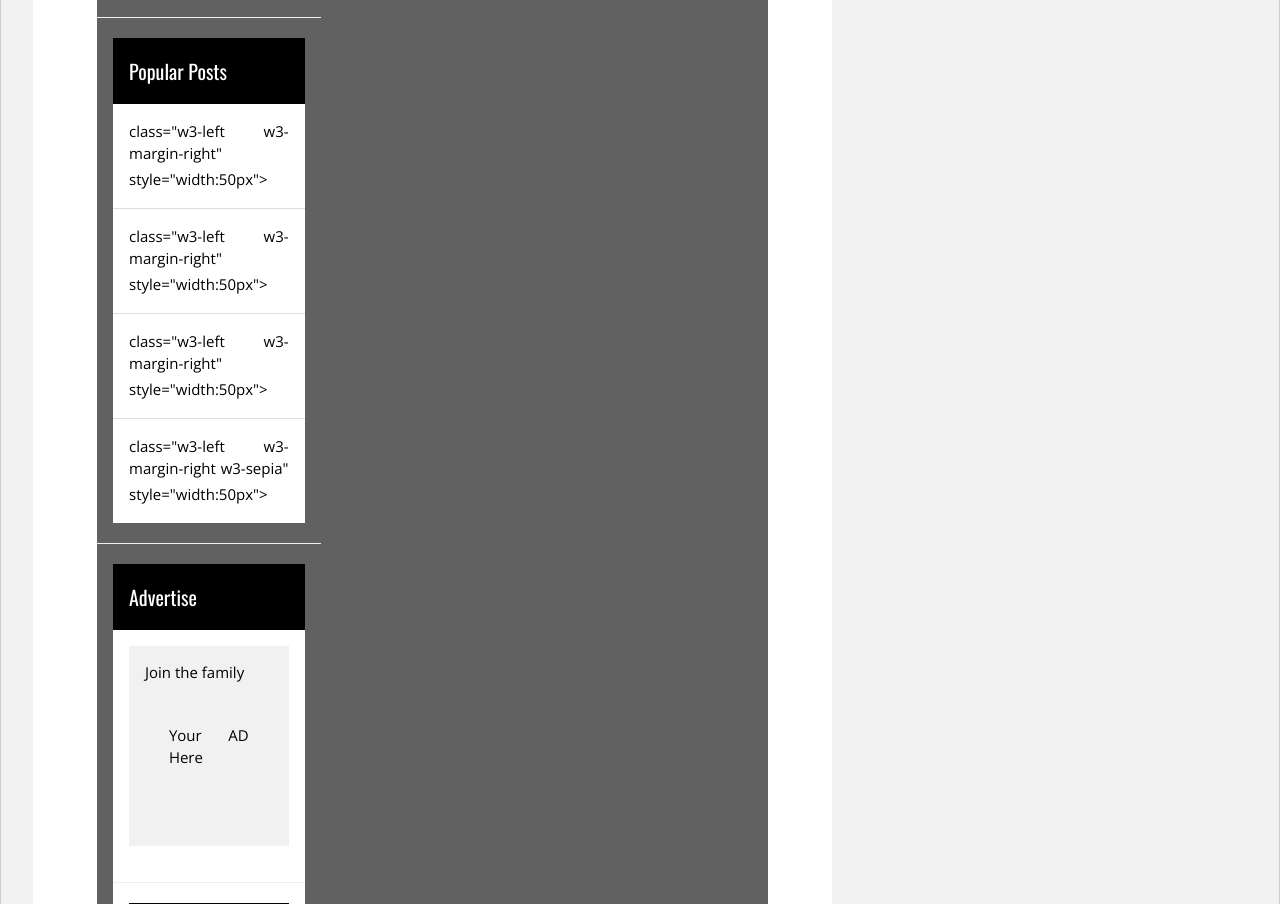
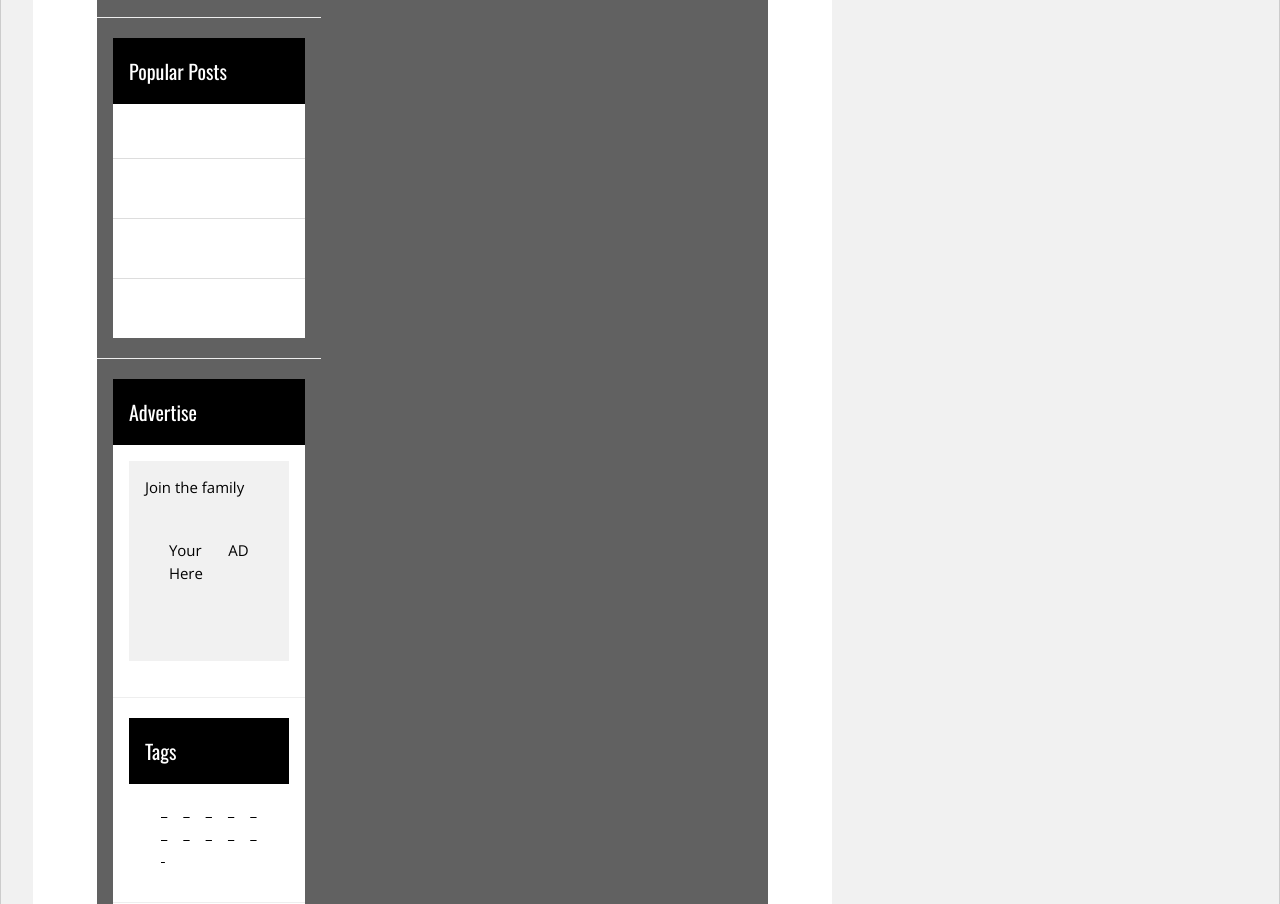
Before and after one commit to carloshernandezc/carloshernandezc.github.io, a plain HTML site: page index.html in a window 1280 px wide. Shown: the part 2029-2933 px from the top of the page. Drawn offline with nearby package versions, Linux system fonts and the light colour scheme; files that its build step writes are made by us from their sources.

Commit message:
Add files via upload

```diff
--- a/index.html
+++ b/index.html
@@ -192,25 +192,24 @@ and is wrapped around the whole page content, except for the footer in this exam
         </div>
         <ul class="w3-ul w3-hoverable w3-white">
           <li class="w3-padding-16">
-             class="w3-left w3-margin-right" style="width:50px">
+
+            <br>
+            <span></span>
+          </li>
+          <li class="w3-padding-16">
+
             <span class="w3-large"></span>
             <br>
             <span></span>
           </li>
           <li class="w3-padding-16">
-            class="w3-left w3-margin-right" style="width:50px">
+
             <span class="w3-large"></span>
             <br>
             <span></span>
           </li>
           <li class="w3-padding-16">
-             class="w3-left w3-margin-right" style="width:50px">
-            <span class="w3-large"></span>
-            <br>
-            <span></span>
-          </li>
-          <li class="w3-padding-16">
-            class="w3-left w3-margin-right w3-sepia" style="width:50px">
+
             <span class="w3-large"></span>
             <br>
             <span></span>
```
